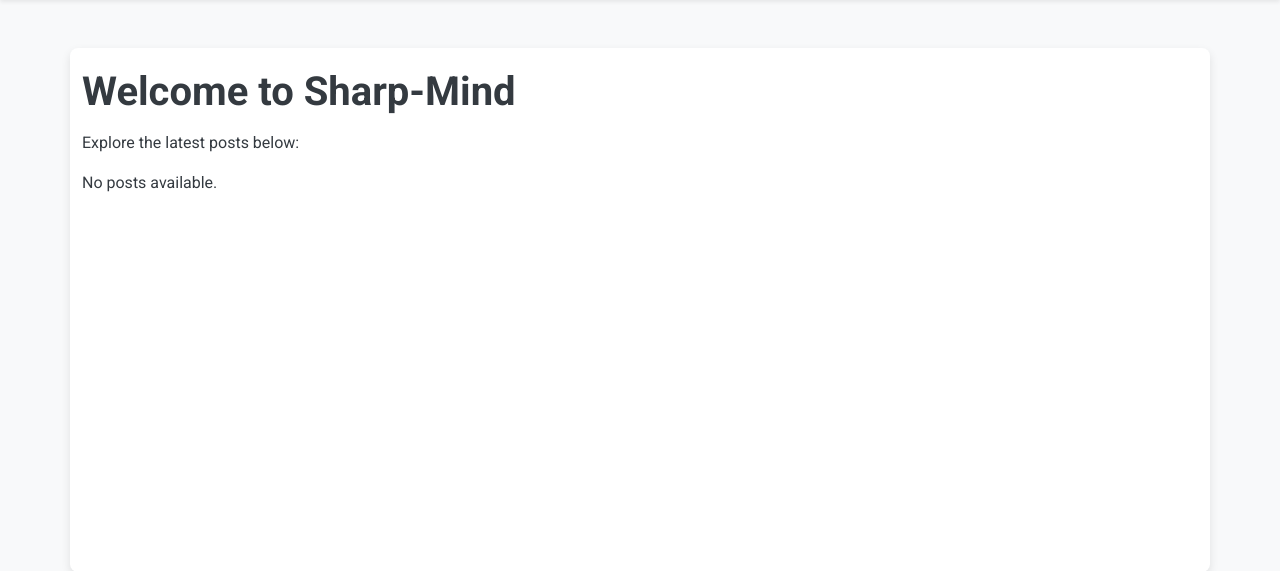
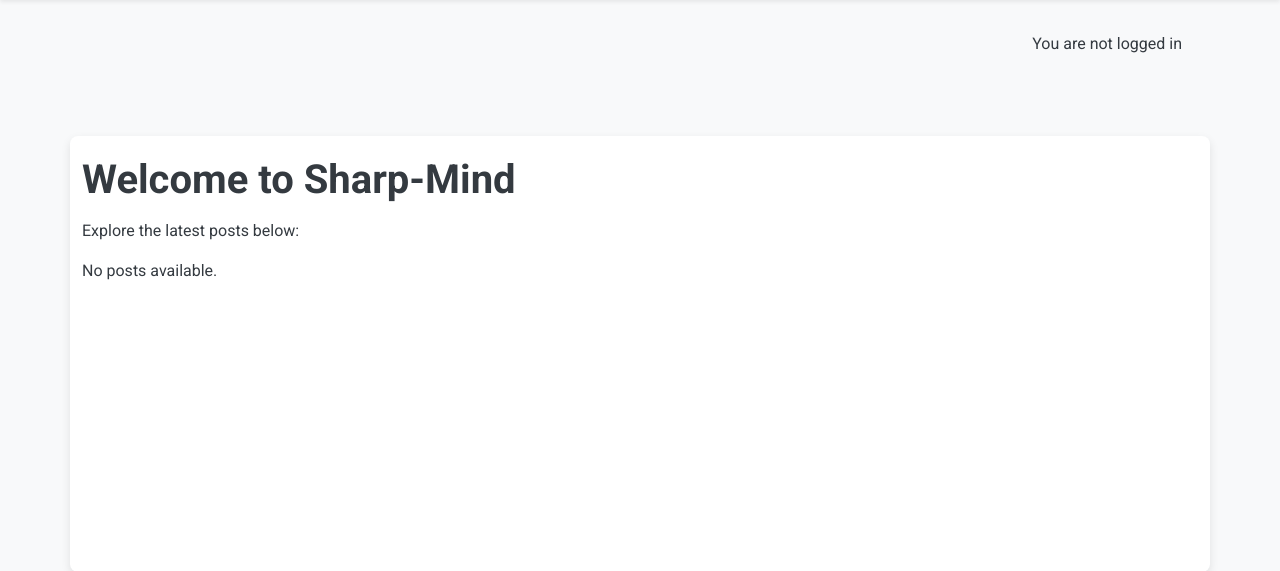
Before and after one commit to RobertDivkovic/Sharp-Mind, a Django app: page / in a window 1280 px wide. Shown: the part 94-665 px from the top of the page. Run offline with Django 4.2, Linux system fonts and the light colour scheme; data that the repository does not hold is empty; parts of the project's set-up code (start-up, migrations or seed data) failed here and were passed over.

Commit message:
Update base.html to display authentication status and restrict access to views

```diff
--- a/news/urls.py
+++ b/news/urls.py
@@ -1,9 +1,10 @@
 from . import views
 from django.urls import path
+from django.contrib.auth.decorators import login_required
 from .views import PostList, PostDetail, PostsByAuthor
 
 urlpatterns = [
     path('', views.PostList.as_view(), name='home'),  # Homepage URL
-    path('<slug:slug>/', PostDetail.as_view(), name='post-detail'), # Detail view URL
-    path('author/<str:username>/', PostsByAuthor.as_view(), name='posts-by-author')
+    path('<slug:slug>/', login_required(PostDetail.as_view()), name='post-detail'), # Detail view URL restricted to logged-in users
+    path('author/<str:username>/', login_required(PostsByAuthor.as_view()), name='posts-by-author'),  # Author posts view restricted to logged-in users
 ]
--- a/templates/base.html
+++ b/templates/base.html
@@ -77,6 +77,15 @@
         </div>
     </nav>
 
+    <!-- Authentication Status -->
+    <div class="container my-3">
+        {% if user.is_authenticated %}
+        <p class="text-end m-3">You are logged in as <strong>{{ user.username }}</strong></p>
+        {% else %}
+        <p class="text-end m-3">You are not logged in</p>
+        {% endif %}
+    </div>
+
     <!-- Main Content -->
     <main class="container my-5 flex-grow-1">
         {% block content %}
```
Also changed, not shown: news/views.py (line endings or trailing spaces).
